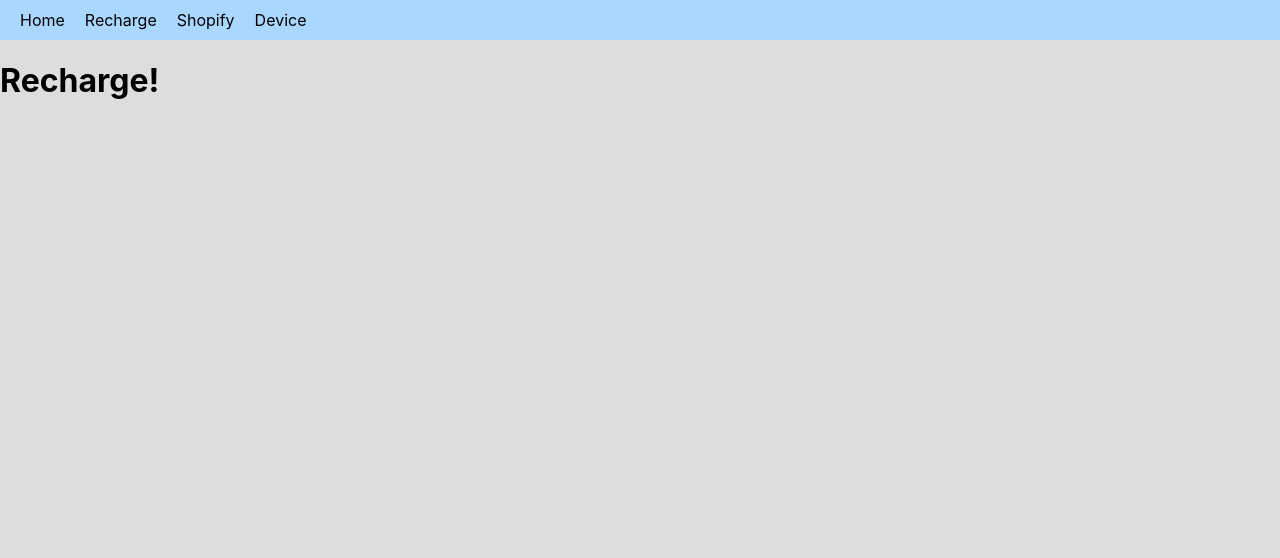
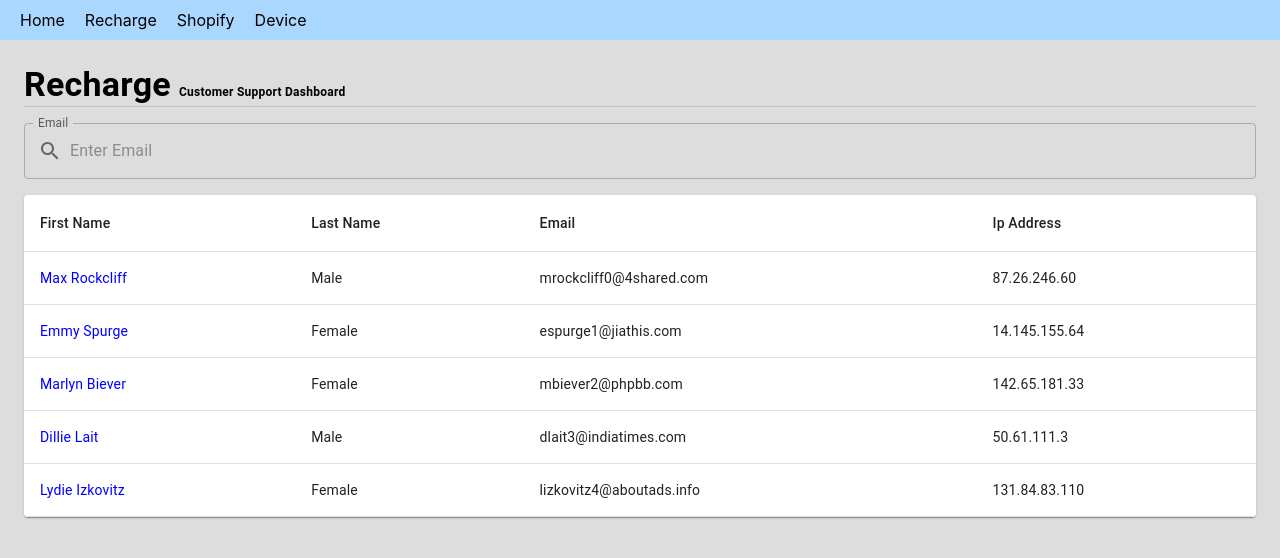
Before and after one commit to dalancox/material-ui-test, a React (Create React App) app: page /recharge in a window 1280 px wide. Shown: the top 558 px of the page. Built offline with nearby package versions, Linux system fonts and the light colour scheme; the HTML template or start-up script is replaced by a standard one.

Commit message:
added new table views

```diff
--- a/src/App.js
+++ b/src/App.js
@@ -8,11 +8,10 @@
 import Recharge from './components/Recharge/Recharge';
 import Shopify from './components/Shopify/Shopify';
 import Device from './components/Device/Device';
-
+import Customer from './components/Customer/Customer';
 
 function App() {
   return (
-    <>
       <Router>
         <Nav />
         <Routes>
@@ -20,9 +19,9 @@
           <Route path='/recharge' element={<Recharge />} />
           <Route path='/shopify' element={<Shopify />} />
           <Route path='/device' element={<Device />} />
+          <Route path="/r/:customerId" element={<Customer />} />
         </Routes>
       </Router>
-    </>
   );
 }
 
--- /dev/null
+++ b/src/components/Customer/Customer.css
@@ -0,0 +1,4 @@
+.card {
+    width: 100%;
+    height: 200px;
+}
--- /dev/null
+++ b/src/components/Customer/Customer.js
@@ -0,0 +1,107 @@
+import { useEffect, useState } from 'react';
+import { Link } from 'react-router-dom';
+
+import { Card } from '@mui/material';
+import CardActions from '@mui/material/CardActions';
+import CardContent from '@mui/material/CardContent';
+import Button from '@mui/material/Button';
+import Typography from '@mui/material/Typography';
+import Grid from '@mui/material/Grid';
+import Divider from '@mui/material/Divider';
+
+import { TableContainer, Table, TableHead, TableBody, TableRow, TableCell, Paper } from '@mui/material';
+
+
+import ShoppingBasketIcon from '@mui/icons-material/ShoppingBasket';
+
+
+
+
+export default function Home() {
+
+    const [userData, setUserData] = useState(null)
+    const [selectedRow, setSelectedRow] = useState({})
+
+    useEffect(() => {
+        const fetchedData = async () => {
+            const response = await fetch('https://jsonplaceholder.typicode.com/users');
+            const json = await response.json();
+            setUserData(json);
+        }
+
+        fetchedData();
+    },[])
+
+    return (
+        <main>
+            <Grid justifyContent={'space-between'} container>
+            <Grid item>
+                <Typography className='header' variant="h4" fontWeight='bold'>
+                    Home
+                </Typography>
+            </Grid>
+            <Grid item>
+                <Link to='/'>See details for {selectedRow.name}</Link>
+            </Grid>
+            </Grid>
+            <Divider />
+            <Grid container my={2} spacing={2}>
+                <Grid item xs={12} lg={9}>
+                <TableContainer component={Paper}>
+                <Table aria-label='simple table'>
+                    <TableHead>
+                    <TableRow hover>
+                        <TableCell>Id</TableCell>
+                        <TableCell>Name</TableCell>
+                        <TableCell>Email</TableCell>
+                        <TableCell>Address</TableCell>
+                        <TableCell>Website</TableCell>
+                    </TableRow>
+                    </TableHead>
+                    <TableBody>
+                    { userData ?
+                        userData.map((row) => (
+                            <TableRow
+                            key={row.id}
+                            hover
+                            onClick={() =>
+                                setSelectedRow(row)
+                            }
+                            sx={{ "&:last-child td, &:last-child th": { border: 0 } }}
+                            >
+
+                            <TableCell>{row.id}</TableCell>
+                            <TableCell>{row.name}</TableCell>
+                            <TableCell>{row.email}</TableCell>
+                            <TableCell>{row.address.street}</TableCell>
+                            <TableCell>{row.website}</TableCell>
+
+                        </TableRow>
+                        )) : "Loading..."
+                    }
+                    </TableBody>
+                </Table>
+            </TableContainer>
+                </Grid>
+                <Grid item xs={12} lg={3}>
+                    <Card >
+                        <CardContent>
+                            <Typography sx={{ fontSize: 14 }} color="text.secondary" gutterBottom>
+                                <ShoppingBasketIcon />
+                            </Typography>
+                            <Typography variant="h6" fontWeight='bold' component="div">
+
+                            </Typography>
+                            <Typography variant="body2">
+                                View customer shopify data
+                            </Typography>
+                        </CardContent>
+                        <CardActions>
+                            <Button size="small">Open</Button>
+                        </CardActions>
+                    </Card>
+                </Grid>
+            </Grid>
+        </main>
+    )
+}
--- a/src/components/Home/Home.css
+++ b/src/components/Home/Home.css
@@ -1,46 +1,20 @@
 body {
     background-color: #ddd;
 }
-
-.home-wrapper {
-    margin: 0 5rem;
+hr {
+    border: 0.5px solid #4e4e4e
+}
+main {
+    margin: 24px;
 }
 
-.home-wrapper h1::after {
+.header::after {
     content: 'Customer Support Dashboard';
     font-size: 12px;
-    margin-left: 50px;
+    margin-left: 8px;
 }
 
-.nav-cards {
-    display: flex;
-    justify-content: space-between;
-    flex-shrink: 1;
-    flex-wrap: wrap;
-    gap: 1rem;
-    margin: 2rem 0 2rem 0;
+input:focus,
+input::after {
+    background-color: none;
 }
-
-.nav-cards .card {
-    display: flex;
-    flex-direction: column;
-    justify-content: space-between;
-    width: 450px;
-    height: 175px;
-    padding: 1rem;
-    border: 1px solid rgb(66, 66, 66);
-    border-radius: 10px;
-}
-
-.nav-cards .card h2 {
-    margin: 0;
-}
-
-.nav-cards .card p {
-    font-size: 12px;
-}
-
-.nav-cards .card-footer {
-    display: flex;
-    align-items: center;
-}
--- a/src/components/Recharge/Recharge.js
+++ b/src/components/Recharge/Recharge.js
@@ -1,9 +1,91 @@
-import React from 'react'
+import { Link } from 'react-router-dom';
+
+import Typography from '@mui/material/Typography';
+import Divider from '@mui/material/Divider';
+import TextField from '@mui/material/TextField';
+import InputAdornment from '@mui/material/InputAdornment';
+import Box from '@mui/material/Box';
+import { TableContainer, Table, TableHead, TableBody, TableRow, TableCell, Paper } from '@mui/material';
+
+import SearchIcon from '@mui/icons-material/Search';
 
 export default function Recharge() {
+
     return (
-        <>
-            <h1>Recharge!</h1>
-        </>
+        <main>
+            <Typography className='header' variant="h4" fontWeight='bold'>
+                Recharge
+            </Typography>
+            <Divider />
+            <Box my={2}>
+                <TextField
+                InputProps={{
+                    startAdornment: (
+                    <InputAdornment position="start">
+                    <SearchIcon />
+                    </InputAdornment>
+                ),
+                }} id="input-with-icon-adornment" fullWidth label="Email" variant="outlined" placeholder='Enter Email' />
+            </Box>
+            <TableContainer component={Paper}>
+                <Table aria-label='simple table'>
+                    <TableHead>
+                    <TableRow hover>
+                        <TableCell>First Name</TableCell>
+                        <TableCell>Last Name</TableCell>
+                        <TableCell>Email</TableCell>
+                        <TableCell>Ip Address</TableCell>
+                    </TableRow>
+                    </TableHead>
+                    <TableBody>
+                    {
+                        data.map((row) => (
+                        <TableRow
+                            key={row.id}
+                            hover
+                            >
+                            <TableCell><Link style={{color: 'Blue'}} to={`/r/${row.id}`}>{row.full_name}</Link></TableCell>
+                            <TableCell>{row.gender}</TableCell>
+                            <TableCell>{row.email}</TableCell>
+                            <TableCell>{row.ip_address}</TableCell>
+                        </TableRow>
+                        ))
+                    }
+                    </TableBody>
+                </Table>
+            </TableContainer>
+        </main>
     )
 }
+
+const data = [{
+    "id": 1,
+    "full_name": "Max Rockcliff",
+    "email": "mrockcliff0@4shared.com",
+    "gender": "Male",
+    "ip_address": "87.26.246.60"
+  }, {
+    "id": 2,
+    "full_name": "Emmy Spurge",
+    "email": "espurge1@jiathis.com",
+    "gender": "Female",
+    "ip_address": "14.145.155.64"
+  }, {
+    "id": 3,
+    "full_name": "Marlyn Biever",
+    "email": "mbiever2@phpbb.com",
+    "gender": "Female",
+    "ip_address": "142.65.181.33"
+  }, {
+    "id": 4,
+    "full_name": "Dillie Lait",
+    "email": "dlait3@indiatimes.com",
+    "gender": "Male",
+    "ip_address": "50.61.111.3"
+  }, {
+    "id": 5,
+    "full_name": "Lydie Izkovitz",
+    "email": "lizkovitz4@aboutads.info",
+    "gender": "Female",
+    "ip_address": "131.84.83.110"
+  }]
```
Also changed, not shown: src/components/Home/Home.js (+24 -20 lines). Lines whose indentation alone changed are shown as unchanged.
